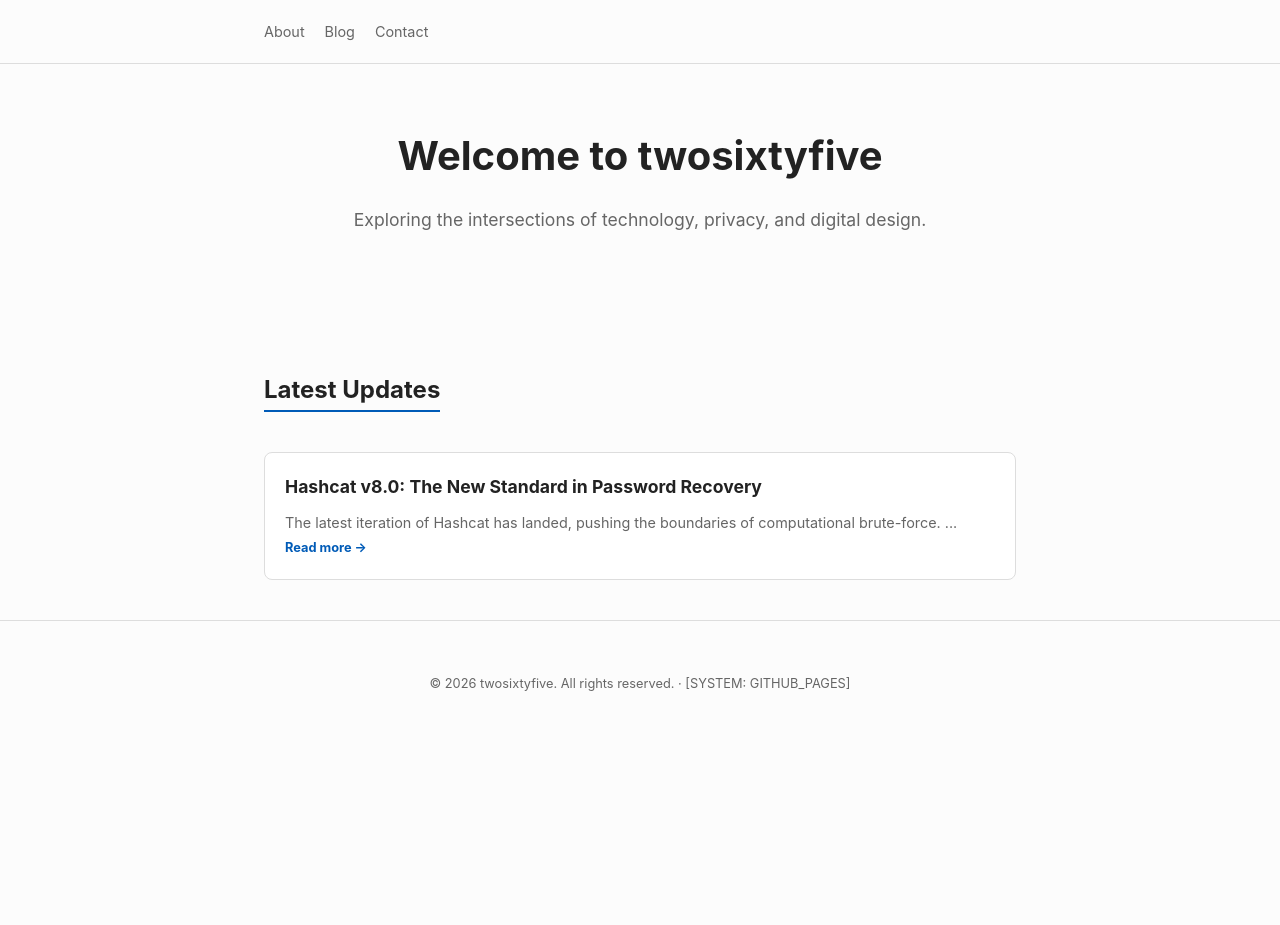
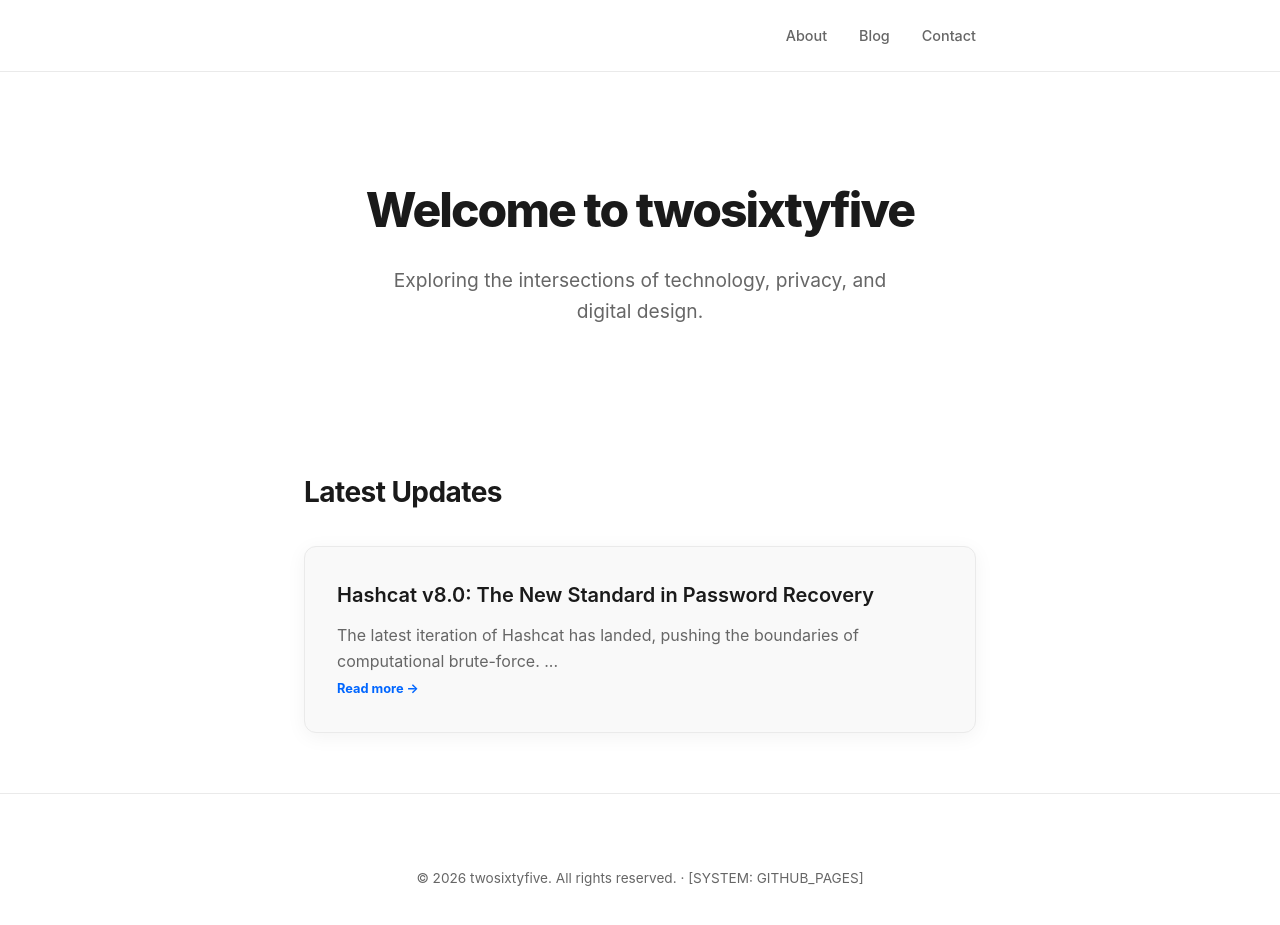
Before and after one commit to Twosixtyfive/twosixtyfive.github.io, a Jekyll site: the page built from index.md, in a window 1280 px wide and 963 px high. Shown: the top 925 px of the window. Built offline with Jekyll 4.4.1, drawn with Linux system fonts in a browser that asks for light colours.

Commit message:
style: modernize minimalist design
- Update typography with better weights and spacing
- Implement soft shadows and rounded corners for cards
- Add hover animations for interactivity
- Improve header with glassmorphism effect
- Refine post layout for better readability

Co-Authored-By: Claude Code <noreply@anthropic.com>

```diff
--- a/assets/css/style.css
+++ b/assets/css/style.css
@@ -1,11 +1,12 @@
-/* Neutral Theme - Clean and Minimalist */
 :root {
-  --bg: #fcfcfc;
-  --fg: #222;
+  --bg: #ffffff;
+  --fg: #1a1a1a;
   --muted: #666;
-  --accent: #005bb7;
-  --border: #ddd;
-  --surface: #fff;
+  --accent: #0066ff;
+  --border: #eaeaea;
+  --surface: #f9f9f9;
+  --radius: 12px;
+  --shadow: 0 4px 20px rgba(0,0,0,0.05);
 }
 
 * { box-sizing: border-box; }
@@ -21,102 +22,129 @@ body {
 }
 
 .container {
-  max-width: 800px;
+  max-width: 720px;
   margin: 0 auto;
   padding: 0 24px;
 }
 
 header {
   border-bottom: 1px solid var(--border);
-  padding: 20px 0;
+  padding: 24px 0;
+  background: rgba(255,255,255,0.8);
+  backdrop-filter: blur(12px);
+  position: sticky;
+  top: 0;
+  z-index: 100;
 }
 
 nav {
   display: flex;
   align-items: center;
-  justify-content: space-between;
-}
-
-.logo {
-  font-weight: 700;
-  font-size: 1.2rem;
-  color: var(--fg);
-  text-decoration: none;
+  justify-content: flex-end;
 }
 
 .nav-links {
   display: flex;
-  gap: 20px;
+  gap: 32px;
 }
 
 .nav-links a {
   color: var(--muted);
   text-decoration: none;
   font-size: 0.9rem;
-  transition: color 0.2s ease;
+  font-weight: 500;
+  transition: all 0.2s ease;
 }
 
 .nav-links a:hover { color: var(--accent); }
 
 .hero {
-  padding: 60px 0;
+  padding: 100px 0 60px;
   text-align: center;
 }
 
 .hero h1 {
-  font-size: 2.5rem;
-  margin: 0 0 10px;
+  font-size: 3rem;
+  font-weight: 800;
+  letter-spacing: -0.04em;
+  margin: 0 0 16px;
+  color: var(--fg);
 }
 
 .hero p {
   color: var(--muted);
-  font-size: 1.1rem;
+  font-size: 1.2rem;
+  max-width: 500px;
+  margin: 0 auto;
 }
 
-section { padding: 40px 0; }
+section { padding: 60px 0; }
 
 section h2 {
-  font-size: 1.5rem;
-  border-bottom: 2px solid var(--accent);
-  display: inline-block;
-  margin-bottom: 20px;
+  font-size: 1.75rem;
+  font-weight: 700;
+  letter-spacing: -0.02em;
+  margin-bottom: 32px;
 }
 
 .card-grid {
   display: grid;
-  grid-template-columns: repeat(auto-fit, minmax(250px, 1fr));
-  gap: 20px;
-  margin-top: 20px;
+  grid-template-columns: repeat(auto-fit, minmax(280px, 1fr));
+  gap: 24px;
+  margin-top: 24px;
 }
 
 .card {
-  padding: 20px;
+  padding: 32px;
   background: var(--surface);
   border: 1px solid var(--border);
-  border-radius: 8px;
+  border-radius: var(--radius);
+  transition: all 0.3s ease;
+  box-shadow: var(--shadow);
 }
 
-.card h3 { margin: 0 0 10px; font-size: 1.1rem; }
-.card p { margin: 0; font-size: 0.9rem; color: var(--muted); }
+.card:hover {
+  transform: translateY(-4px);
+  border-color: var(--accent);
+  box-shadow: 0 8px 30px rgba(0,0,0,0.08);
+}
+
+.card h3 { margin: 0 0 12px; font-size: 1.25rem; font-weight: 600; }
+.card p { margin: 0; font-size: 1rem; color: var(--muted); }
 
 footer {
   border-top: 1px solid var(--border);
-  padding: 40px 0;
+  padding: 60px 0;
   text-align: center;
   color: var(--muted);
-  font-size: 0.8rem;
+  font-size: 0.85rem;
 }
 
-/* Post Styling */
 .post-header {
-  margin-bottom: 30px;
+  margin-bottom: 40px;
+  text-align: center;
+}
+
+.post-header h1 {
+  font-size: 2.5rem;
+  font-weight: 800;
+  letter-spacing: -0.03em;
+  margin-bottom: 8px;
 }
 
 .post-date {
   color: var(--muted);
-  font-size: 0.8rem;
+  font-size: 0.9rem;
 }
 
 .post-content {
   line-height: 1.8;
+  font-size: 1.1rem;
+  max-width: 680px;
+  margin: 0 auto;
 }
+
+.post-content h3 {
+  margin-top: 40px;
+  font-size: 1.4rem;
+}
```
